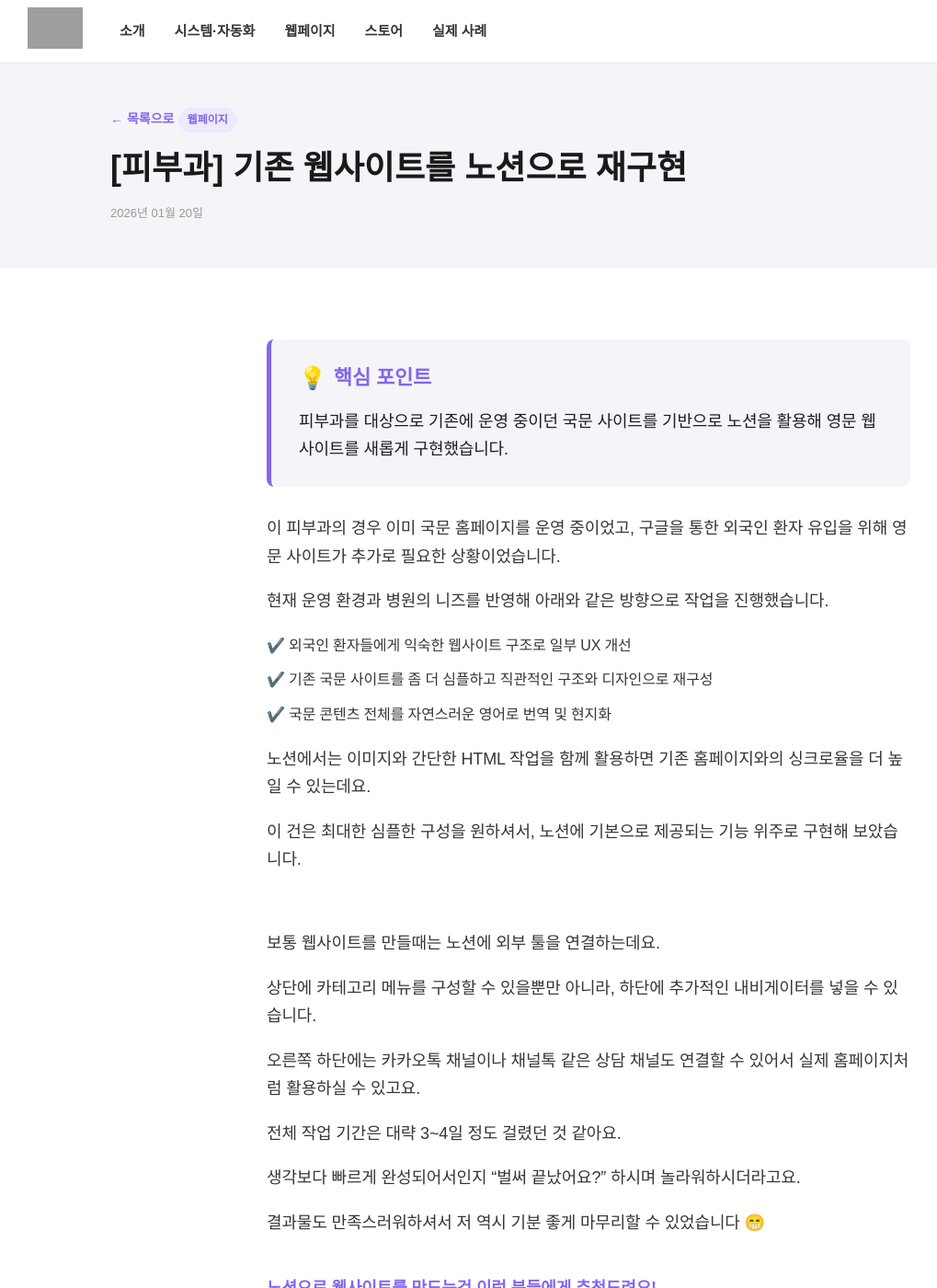
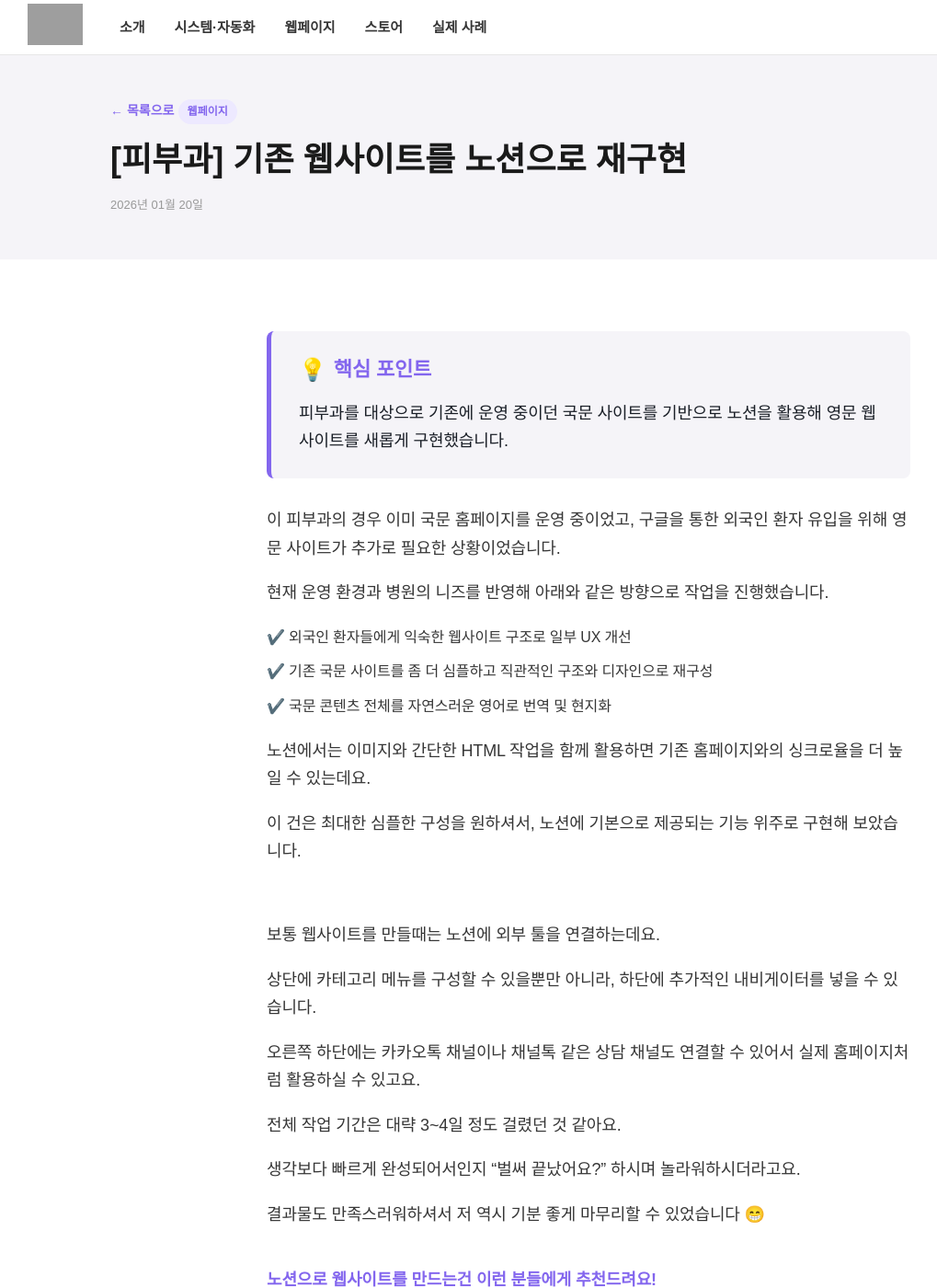
Before and after one commit to nsdlab26/blog, a Jekyll site: the page built from _posts/2026-01-20-notion-clinic-website.txt, in a window 1280 px wide and 1400 px high. Shown: the whole window at 92% size, without its empty margins (0-1019 px from the left). Built offline with Jekyll 4.4.1, drawn with Linux system fonts in a browser that asks for light colours; a file with an impossible date is left out; grey boxes are pictures that could not be loaded.

Commit message:
Update default.html

```diff
--- a/_layouts/default.html
+++ b/_layouts/default.html
@@ -16,7 +16,7 @@
     position: sticky; top: 0; z-index: 100;
     background: #fff;
     border-bottom: 1px solid #E7E7E7;
-    height: 69px;
+    height: 60px;
     display: flex; align-items: center;
     padding: 0 30px;
     justify-content: flex-start;
```
